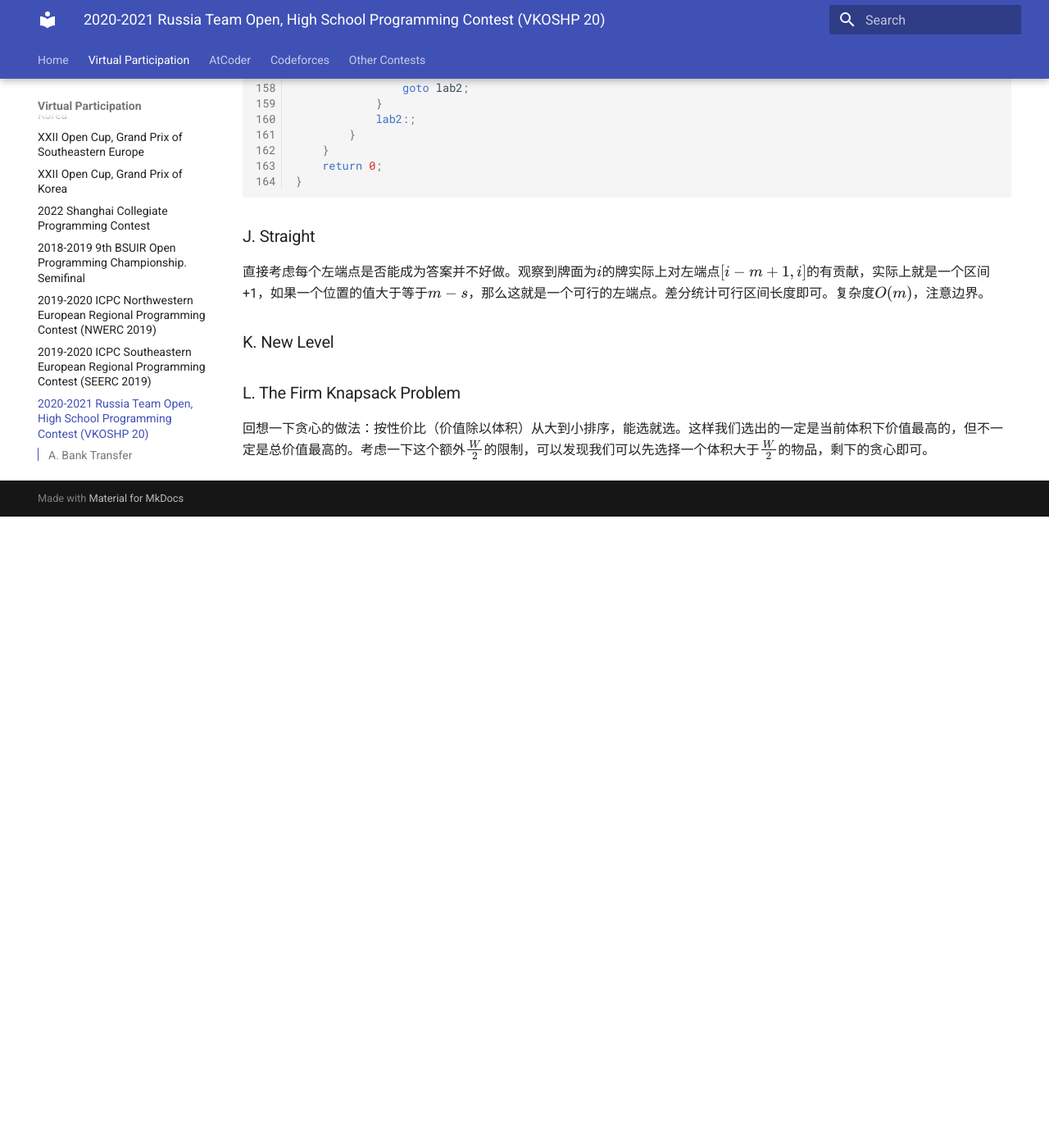
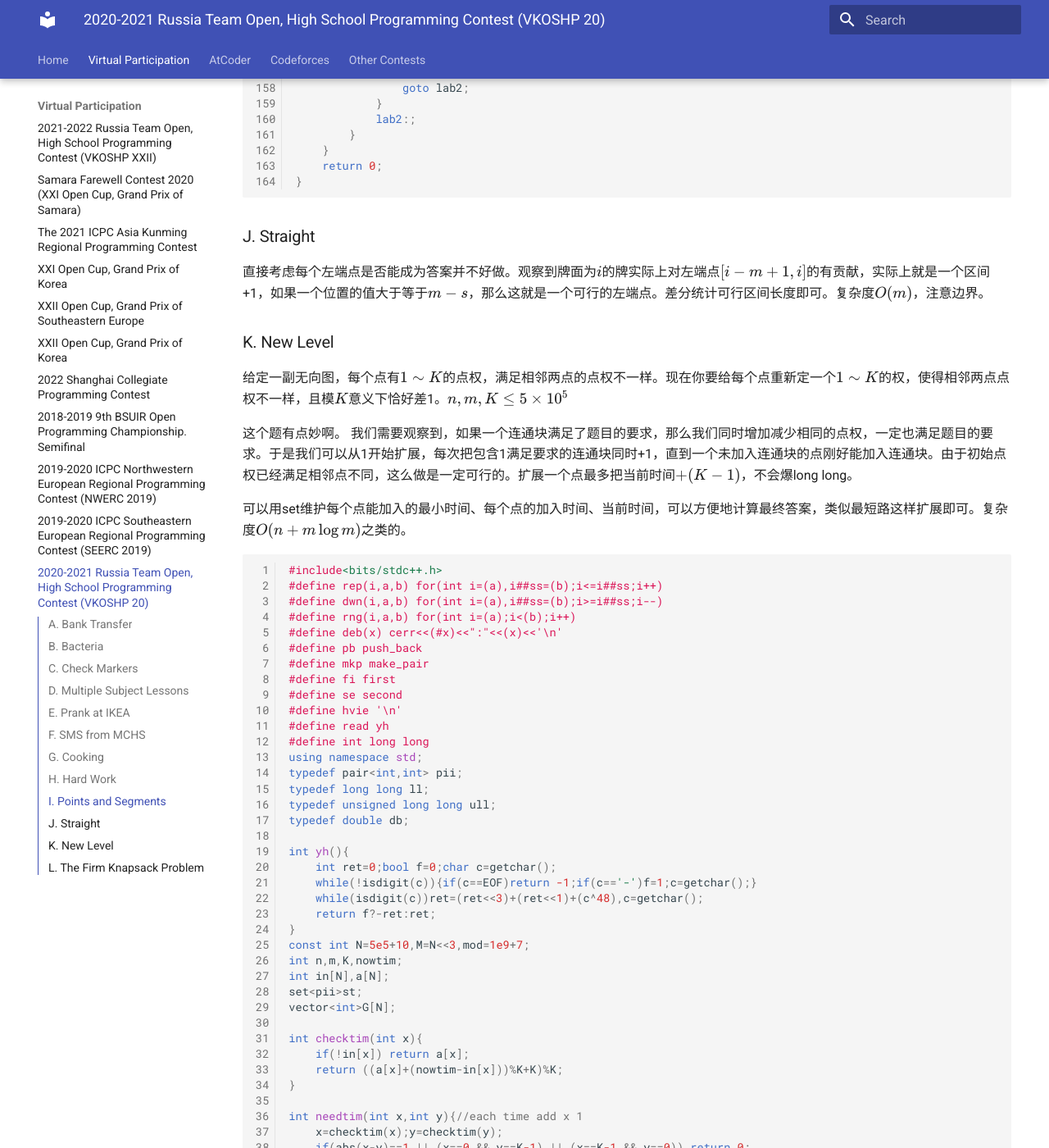
Before and after one commit to SkqLiao/team-wiki, an MkDocs documentation site: the page built from docs/vp/cf-gym-102893.md, in a window 1280 px wide and 1400 px high, scrolled down 8977 px. Shown: the whole window at 82% size. Built offline with MkDocs 1.6.1 and Material for MkDocs 9.7.7, drawn with Linux system fonts in a browser that asks for light colours; before the commit the page ends 9607 px from its top, so only the background shows below that; some of the changed text lies outside the part shown.

Commit message:
Update cf-gym-102893.md

````diff
--- a/docs/vp/cf-gym-102893.md
+++ b/docs/vp/cf-gym-102893.md
@@ -459,6 +459,95 @@ signed main(){
 
 ### K. New Level
 
+给定一副无向图，每个点有$1\sim K$的点权，满足相邻两点的点权不一样。现在你要给每个点重新定一个$1\sim K$的权，使得相邻两点点权不一样，且模$K$意义下恰好差1。$n,m,K\leq 5\times 10^5$
+
+这个题有点妙啊。
+我们需要观察到，如果一个连通块满足了题目的要求，那么我们同时增加减少相同的点权，一定也满足题目的要求。于是我们可以从1开始扩展，每次把包含1满足要求的连通块同时+1，直到一个未加入连通块的点刚好能加入连通块。由于初始点权已经满足相邻点不同，这么做是一定可行的。扩展一个点最多把当前时间$+(K-1)$，不会爆long long。
+
+可以用set维护每个点能加入的最小时间、每个点的加入时间、当前时间，可以方便地计算最终答案，类似最短路这样扩展即可。复杂度$O(n+m\log m)$之类的。
+
+```cpp
+#include<bits/stdc++.h>
+#define rep(i,a,b) for(int i=(a),i##ss=(b);i<=i##ss;i++)
+#define dwn(i,a,b) for(int i=(a),i##ss=(b);i>=i##ss;i--)
+#define rng(i,a,b) for(int i=(a);i<(b);i++)
+#define deb(x) cerr<<(#x)<<":"<<(x)<<'\n'
+#define pb push_back
+#define mkp make_pair
+#define fi first
+#define se second
+#define hvie '\n'
+#define read yh
+#define int long long
+using namespace std;
+typedef pair<int,int> pii;
+typedef long long ll;
+typedef unsigned long long ull;
+typedef double db;
+
+int yh(){
+	int ret=0;bool f=0;char c=getchar();
+	while(!isdigit(c)){if(c==EOF)return -1;if(c=='-')f=1;c=getchar();}
+	while(isdigit(c))ret=(ret<<3)+(ret<<1)+(c^48),c=getchar();
+	return f?-ret:ret;
+}
+const int N=5e5+10,M=N<<3,mod=1e9+7;
+int n,m,K,nowtim;
+int in[N],a[N];
+set<pii>st;
+vector<int>G[N];
+
+int checktim(int x){
+	if(!in[x]) return a[x];
+	return ((a[x]+(nowtim-in[x]))%K+K)%K;
+}
+
+int needtim(int x,int y){//each time add x 1
+	x=checktim(x);y=checktim(y);
+	if(abs(x-y)==1 || (x==0 && y==K-1) || (x==K-1 && y==0)) return 0;
+	if(x<y) return y-1-x;
+	return (K-x)+y-1;
+}
+
+void solve(){
+	n=read();m=read();K=read();
+	for(int i=1;i<=n;++i) a[i]=read()%K;
+	for(int i=1;i<=m;++i){
+		int u=read(),v=read();
+		G[u].pb(v);G[v].pb(u);
+	}
+	nowtim=1;in[1]=1;
+	for(auto v:G[1]) st.insert(mkp(nowtim+needtim(1,v),v));
+	while(!st.empty()){
+		auto it=st.begin();
+		int t=it->fi,x=it->se;
+		st.erase(it);
+		if(in[x]) continue;
+		in[x]=t;nowtim=t;
+		for(auto v:G[x]){
+			if(in[v]) continue;
+			st.insert(mkp(nowtim+needtim(x,v),v));
+		}
+
+	}
+	for(int i=1;i<=n;++i) cout<<checktim(i)+1<<" ";
+}
+
+signed main(){
+	for(int cas=1;cas--;){
+		solve();
+	}
+}
+/*
+4 4 4
+1 2 3 1
+1 2
+1 3
+2 3
+3 4
+*/
+```
+
 ### L. The Firm Knapsack Problem
 
 回想一下贪心的做法：按性价比（价值除以体积）从大到小排序，能选就选。这样我们选出的一定是当前体积下价值最高的，但不一定是总价值最高的。考虑一下这个额外$\frac W 2$的限制，可以发现我们可以先选择一个体积大于$\frac {W}{2}$的物品，剩下的贪心即可。
````
